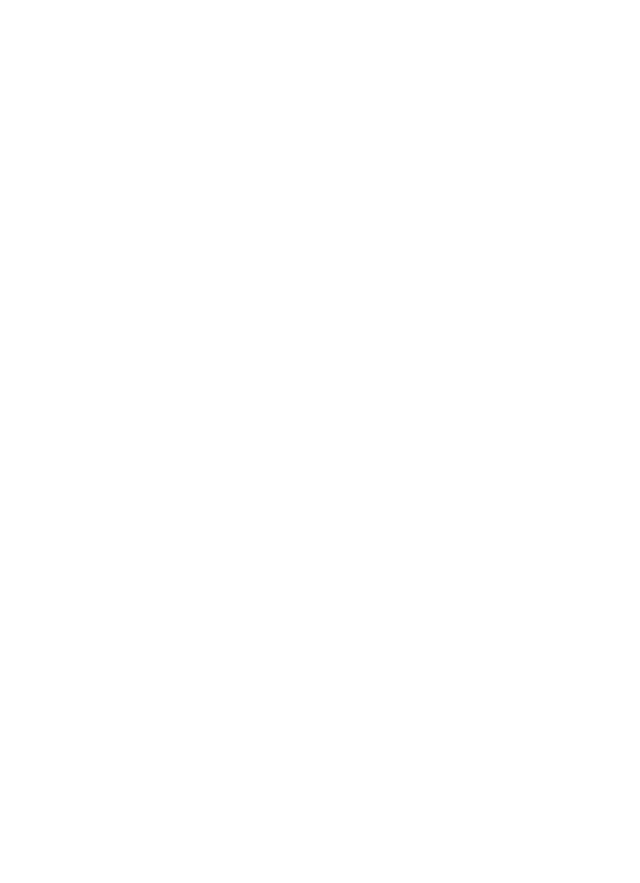
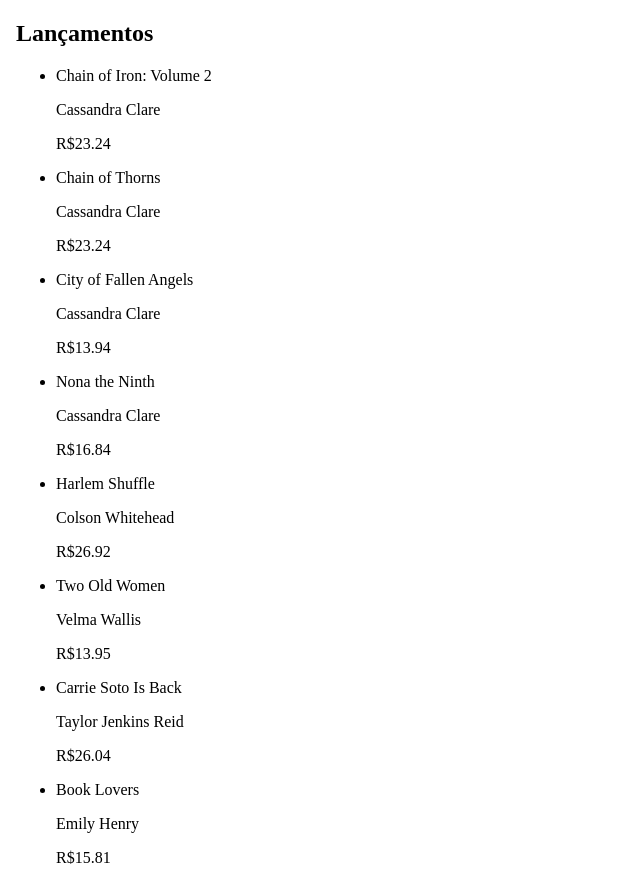
Before and after one commit to trabalhos-2info2/projeto_livraria, a Vue app: page / in a window 1280 px wide. Shown: the whole page, without its empty margins (0-640 px from the left). Before the commit the page ends 800 px from the top, so only its background shows below. Built offline with nearby package versions, Linux system fonts and the light colour scheme.

Commit message:
FEAT: Iniciando a seção Lançamentos #5

```diff
--- a/src/App.vue
+++ b/src/App.vue
@@ -1,9 +1,82 @@
 <script setup>
+const produtos = [
+  {
+    id: 1,
+    titulo: 'Chain of Iron: Volume 2',
+    autor: 'Cassandra Clare' ,
+    preco: 23.24,
+    capa: 'public/src/chain_of_iron.png',
+  },
+  {
+    id: 2,
+    titulo: 'Chain of Thorns',
+    autor: 'Cassandra Clare' ,
+    preco: 23.24,
+    capa: 'public/src/chain_of_thorns.png',
+  },
+  {
+    id: 3,
+    titulo: 'City of Fallen Angels',
+    autor: 'Cassandra Clare' ,
+    preco: 13.94,
+    capa: 'public/src/city_of_fallen_angels.png',
+  },
+  {
+    id: 4,
+    titulo: 'Nona the Ninth',
+    autor: 'Cassandra Clare' ,
+    preco: 16.84,
+    capa: 'public/src/nona_the_niinth.png',
+  },
+  {
+    id: 5,
+    titulo: 'Harlem Shuffle',
+    autor: 'Colson Whitehead' ,
+    preco: 26.92,
+    capa: 'public/src/harlem_shuffle.png',
+  },
+  {
+    id: 6,
+    titulo: 'Two Old Women',
+    autor: 'Velma Wallis' ,
+    preco: 13.95,
+    capa: 'public/src/two_old_women.png',
+  },
+  {
+    id: 7,
+    titulo: 'Carrie Soto Is Back',
+    autor: 'Taylor Jenkins Reid' ,
+    preco: 26.04,
+    capa: 'public/src/carrie_soto_is_back.png',
+  },
+  {
+    id: 8,
+    titulo: 'Book Lovers',
+    autor: 'Emily Henry' ,
+    preco: 15.81,
+    capa: 'public/src/book_lovers.png',
+  },
 
+]
 </script>
 
 <template>
+ <body>
+  <main>
+    <section class="lancamentos">
+      <h2>Lançamentos</h2>
+      <ul>
+        <li v-for="produto in produtos" :key="produto.id">
+          <p>{{ produto.titulo }}</p>
+          <p>{{ produto.autor }}</p>
+          <p>R${{ produto.preco }}</p>
+        </li>
+      </ul>
 
+
+    </section>
+  </main>
+ </body>
 </template>
 
 <style scoped>
```
